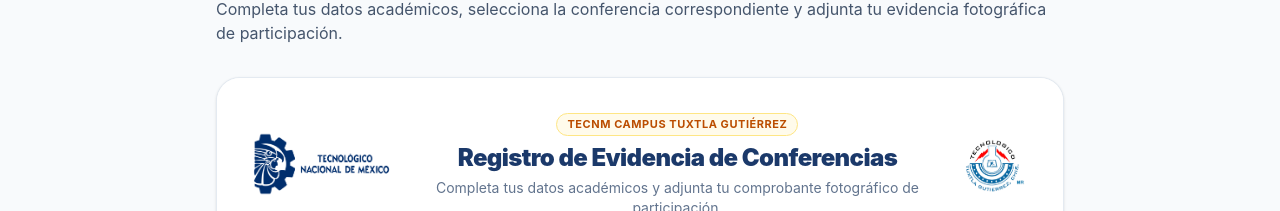
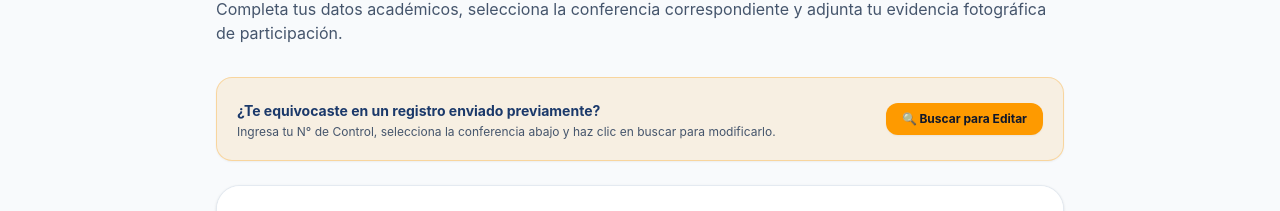
Before and after one commit to lolitolul2345-pixel/cabron, a React (Vite) app: page / in a window 1280 px wide. Shown: the part 169-380 px from the top of the page. Built offline with nearby package versions, Linux system fonts and the light colour scheme; no server answers.

Commit message:
Enhance registro component with editing and image handling
Updated the registro.tsx component to handle optional file input, improved image handling, and added functionality for searching and editing existing records.

```diff
--- a/src/Componentes/registro.tsx
+++ b/src/Componentes/registro.tsx
@@ -15,7 +15,7 @@ interface EvidenceFormData {
 }
 
 interface PreviewImage {
-  file: File;
+  file?: File;
   previewUrl: string;
 }
 
@@ -67,9 +67,16 @@ export default function Registro() {
   const [errorMsg, setErrorMsg] = useState<string | null>(null);
   const [successMsg, setSuccessMsg] = useState<string | null>(null);
 
+  // Estados para búsqueda y edición de registro
+  const [modoEdicion, setModoEdicion] = useState<boolean>(false);
+  const [idRegistroEdicion, setIdRegistroEdicion] = useState<string | null>(null);
+  const [isSearching, setIsSearching] = useState<boolean>(false);
+
   useEffect(() => {
     return () => {
-      imagenes.forEach((img) => URL.revokeObjectURL(img.previewUrl));
+      imagenes.forEach((img) => {
+        if (img.file) URL.revokeObjectURL(img.previewUrl);
+      });
     };
   }, [imagenes]);
 
@@ -108,7 +115,6 @@ export default function Registro() {
 
     if (nuevasImagenes.length > 0) {
       setErrorMsg(null);
-      // MÁXIMO 5 IMÁGENES
       setImagenes((prev) => [...prev, ...nuevasImagenes].slice(0, 5));
     }
   };
@@ -137,8 +143,84 @@ export default function Registro() {
   const removeImage = (indexToRemove: number) => {
     setImagenes((prev) => {
       const target = prev[indexToRemove];
-      if (target) URL.revokeObjectURL(target.previewUrl);
+      if (target && target.file) URL.revokeObjectURL(target.previewUrl);
       return prev.filter((_, idx) => idx !== indexToRemove);
+    });
+  };
+
+  // Buscar un registro previamente guardado para corregir datos
+  const handleBuscarParaEditar = async () => {
+    if (!formData.numeroControl.trim() || !formData.numeroConferencia) {
+      setErrorMsg('Ingresa tu número de control y selecciona la conferencia para buscar tu registro.');
+      return;
+    }
+
+    setIsSearching(true);
+    setErrorMsg(null);
+    setSuccessMsg(null);
+
+    try {
+      const { data, error } = await supabase
+        .from('registros_alumnos')
+        .select('*')
+        .eq('num_control', formData.numeroControl.trim().toUpperCase())
+        .eq('conferencia', formData.numeroConferencia)
+        .maybeSingle();
+
+      if (error) throw error;
+
+      if (!data) {
+        setErrorMsg(`No se encontró registro para el N° de Control "${formData.numeroControl.trim()}" en la conferencia seleccionada.`);
+        return;
+      }
+
+      setFormData({
+        numeroControl: data.num_control || '',
+        nombreAlumno: data.nombre || '',
+        semestre: data.semestre || '',
+        grupo: data.grupo || '',
+        carrera: data.carrera || '',
+        numeroConferencia: data.conferencia || '',
+        titulo: data.titulo_evidencia || '',
+        descripcion: data.descripcion || '',
+      });
+
+      const fotosGuardadas: PreviewImage[] = [
+        data.evidencia_url_1,
+        data.evidencia_url_2,
+        data.evidencia_url_3,
+        data.evidencia_url_4,
+        data.evidencia_url_5,
+      ]
+        .filter((url): url is string => Boolean(url))
+        .map((url) => ({ previewUrl: url }));
+
+      setImagenes(fotosGuardadas);
+      setIdRegistroEdicion(data.id);
+      setModoEdicion(true);
+      setSuccessMsg('✅ Registro encontrado. Modifica los campos que necesites y pulsa "Guardar Cambios".');
+    } catch (err: any) {
+      setErrorMsg(err.message || 'Error al buscar tu registro.');
+    } finally {
+      setIsSearching(false);
+    }
+  };
+
+  const cancelarEdicion = () => {
+    setModoEdicion(false);
+    setIdRegistroEdicion(null);
+    setImagenes([]);
+    setSuccessMsg(null);
+    setErrorMsg(null);
+    setFormData({
+      numeroControl: '',
+      nombreAlumno: '',
+      semestre: '',
+      grupo: '',
+      carrera: '',
+      numeroConferencia: '',
+      titulo: '',
+      descripcion: '',
     });
   };
 
@@ -164,6 +246,7 @@ export default function Registro() {
 
       for (let i = 0; i < imagenes.length; i++) {
         const item = imagenes[i];
+        if (item.file) {
           const fileExt = item.file.name.split('.').pop();
           const cleanControl = formData.numeroControl.replace(/[^a-zA-Z0-9]/g, '');
           const filePath = `${cleanControl}_${Date.now()}_${i + 1}.${fileExt}`;
@@ -181,8 +264,39 @@ export default function Registro() {
             .getPublicUrl(filePath);
 
           urlsSubidas.push(publicUrlData.publicUrl);
+        } else {
+          urlsSubidas.push(item.previewUrl);
+        }
       }
 
+      if (modoEdicion && idRegistroEdicion) {
+        // MODO EDICIÓN
+        const { error: updateError } = await supabase
+          .from('registros_alumnos')
+          .update({
+            num_control: formData.numeroControl.trim(),
+            nombre: formData.nombreAlumno.trim(),
+            carrera: formData.carrera,
+            semestre: formData.semestre,
+            grupo: formData.grupo.trim(),
+            conferencia: formData.numeroConferencia,
+            titulo_evidencia: formData.titulo.trim(),
+            descripcion: formData.descripcion.trim() || null,
+            evidencia_url_1: urlsSubidas[0] || null,
+            evidencia_url_2: urlsSubidas[1] || null,
+            evidencia_url_3: urlsSubidas[2] || null,
+            evidencia_url_4: urlsSubidas[3] || null,
+            evidencia_url_5: urlsSubidas[4] || null,
+          })
+          .eq('id', idRegistroEdicion);
+
+        if (updateError) throw updateError;
+
+        setSuccessMsg('¡Tu registro de asistencia ha sido actualizado exitosamente!');
+        setModoEdicion(false);
+        setIdRegistroEdicion(null);
+      } else {
+        // NUEVO REGISTRO
         const { error: insertError } = await supabase
           .from('registros_alumnos')
           .insert([
@@ -194,7 +308,7 @@ export default function Registro() {
               grupo: formData.grupo.trim(),
               conferencia: formData.numeroConferencia,
               titulo_evidencia: formData.titulo.trim(),
-            descripcion: formData.descripcion.trim() || null, // Opcional
+              descripcion: formData.descripcion.trim() || null,
               evidencia_url_1: urlsSubidas[0] || null,
               evidencia_url_2: urlsSubidas[1] || null,
               evidencia_url_3: urlsSubidas[2] || null,
@@ -203,15 +317,19 @@ export default function Registro() {
               hora: new Date().toISOString(),
             },
           ]);
+
         if (insertError) {
           console.error('Error al insertar registro:', insertError);
           throw new Error(`Error en base de datos: ${insertError.message}`);
         }
 
         setSuccessMsg('¡Evidencia registrada exitosamente en CheckPoint!');
+      }
 
-      // Limpiar formulario tras éxito
-      imagenes.forEach((img) => URL.revokeObjectURL(img.previewUrl));
+      // Limpiar formulario
+      imagenes.forEach((img) => {
+        if (img.file) URL.revokeObjectURL(img.previewUrl);
+      });
       setImagenes([]);
       setFormData({
         numeroControl: '',
@@ -224,7 +342,7 @@ export default function Registro() {
         descripcion: '',
       });
     } catch (err: any) {
-      setErrorMsg(err.message || 'Ocurrió un error al registrar tu evidencia.');
+      setErrorMsg(err.message || 'Ocurrió un error al procesar tu registro.');
     } finally {
       setIsSubmitting(false);
     }
@@ -274,11 +392,42 @@ export default function Registro() {
       <main className="flex-1 max-w-4xl w-full mx-auto px-4 sm:px-6 py-8 sm:py-12">
         <div className="mb-8 text-center sm:text-left">
           <h1 className="text-2xl sm:text-3xl font-bold text-[#1B396A] tracking-tight">
-            Registro de Evidencia de Conferencias
+            {modoEdicion ? 'Corregir Evidencia de Conferencia' : 'Registro de Evidencia de Conferencias'}
           </h1>
           <p className="mt-1.5 text-sm sm:text-base text-slate-600">
-            Completa tus datos académicos, selecciona la conferencia correspondiente y adjunta tu evidencia fotográfica de participación.
+            {modoEdicion
+              ? 'Estás en modo edición. Haz los cambios necesarios y presiona "Guardar Cambios".'
+              : 'Completa tus datos académicos, selecciona la conferencia correspondiente y adjunta tu evidencia fotográfica de participación.'}
           </p>
+        </div>
+
+        {/* BANNER DE BÚSQUEDA PARA EDITAR REGISTROS PREVIOS */}
+        <div className="mb-6 p-4 sm:p-5 rounded-2xl bg-amber-500/10 border border-amber-500/30 text-slate-800 flex flex-col sm:flex-row items-start sm:items-center justify-between gap-4 shadow-xs">
+          <div>
+            <span className="text-sm font-bold text-[#1B396A]">¿Te equivocaste en un registro enviado previamente?</span>
+            <p className="text-xs text-slate-600 mt-0.5">
+              Ingresa tu N° de Control, selecciona la conferencia abajo y haz clic en buscar para modificarlo.
+            </p>
+          </div>
+          <div className="flex items-center gap-2 w-full sm:w-auto shrink-0">
+            <button
+              type="button"
+              onClick={handleBuscarParaEditar}
+              disabled={isSearching}
+              className="w-full sm:w-auto px-4 py-2 rounded-xl bg-amber-500 hover:bg-amber-600 active:bg-amber-700 text-slate-900 font-bold text-xs shadow-xs transition-all flex items-center justify-center gap-1.5 cursor-pointer disabled:opacity-50"
+            >
+              {isSearching ? 'Buscando...' : '🔍 Buscar para Editar'}
+            </button>
+            {modoEdicion && (
+              <button
+                type="button"
+                onClick={cancelarEdicion}
+                className="px-3 py-2 rounded-xl bg-slate-200 hover:bg-slate-300 text-slate-700 font-bold text-xs transition-all cursor-pointer"
+              >
+                Cancelar
+              </button>
+            )}
+          </div>
         </div>
 
         {errorMsg && (
@@ -305,7 +454,6 @@ export default function Registro() {
         >
           {/* ZONA BLANCA INSTITUCIONAL CON AMBOS LOGOTIPOS */}
           <div className="p-6 sm:p-8 border-b border-slate-100 flex flex-col sm:flex-row items-center justify-between gap-6 bg-white">
-            {/* Logo TecNM Izquierda */}
             <img
               src="/photos/Logo-TecNM.png"
               alt="Logo TecNM"
@@ -315,7 +463,6 @@ export default function Registro() {
               }}
             />
 
-            {/* Texto central institucional */}
             <div className="text-center flex-1">
               <span className="inline-block text-[11px] font-bold uppercase tracking-wider bg-amber-50 text-amber-700 border border-amber-200 px-2.5 py-0.5 rounded-full mb-1.5">
                 TecNM Campus Tuxtla Gutiérrez
@@ -328,7 +475,6 @@ export default function Registro() {
               </p>
             </div>
 
-            {/* Escudo TecNM Tuxtla Derecha */}
             <img
               src="/photos/tux.png"
               alt="Logo TecNM Tuxtla Gutiérrez"
@@ -338,6 +484,7 @@ export default function Registro() {
               }}
             />
           </div>
+
           {/* SECCIÓN 1: DATOS ACADÉMICOS */}
           <div className="p-6 sm:p-8 border-b border-slate-100">
             <div className="flex items-center gap-2.5 mb-6">
@@ -512,7 +659,7 @@ export default function Registro() {
             </div>
           </div>
 
-          {/* SECCIÓN 3: SUBIR FOTOS (HASTA 2) */}
+          {/* SECCIÓN 3: SUBIR FOTOS */}
           <div className="p-6 sm:p-8">
             <div className="flex items-center justify-between mb-4">
               <div className="flex items-center gap-2.5">
@@ -597,7 +744,7 @@ export default function Registro() {
                       </button>
                     </div>
                     <span className="absolute bottom-2 left-2 bg-slate-900/75 text-white text-[11px] font-medium px-2 py-0.5 rounded-md truncate max-w-[85%]">
-                      {item.file.name}
+                      {item.file ? item.file.name : `Foto actual ${idx + 1}`}
                     </span>
                   </div>
                 ))}
@@ -608,7 +755,11 @@ export default function Registro() {
               <button
                 type="submit"
                 disabled={isSubmitting}
-                className="w-full sm:w-auto min-w-[220px] py-3.5 px-6 rounded-xl bg-[#1B396A] hover:bg-[#152d54] active:bg-[#102240] disabled:bg-slate-300 disabled:text-slate-500 text-white font-semibold text-sm shadow-md shadow-[#1B396A]/20 transition-all flex items-center justify-center gap-2 cursor-pointer"
+                className={`w-full sm:w-auto min-w-[220px] py-3.5 px-6 rounded-xl text-white font-semibold text-sm shadow-md transition-all flex items-center justify-center gap-2 cursor-pointer ${
+                  modoEdicion
+                    ? 'bg-amber-600 hover:bg-amber-700 active:bg-amber-800 shadow-amber-600/20'
+                    : 'bg-[#1B396A] hover:bg-[#152d54] active:bg-[#102240] shadow-[#1B396A]/20'
+                } disabled:bg-slate-300 disabled:text-slate-500`}
               >
                 {isSubmitting ? (
                   <>
@@ -616,8 +767,10 @@ export default function Registro() {
                       <circle className="opacity-25" cx="12" cy="12" r="10" stroke="currentColor" strokeWidth="4" />
                       <path className="opacity-75" fill="currentColor" d="M4 12a8 8 0 018-8V0C5.373 0 0 5.373 0 12h4zm2 5.291A7.962 7.962 0 014 12H0c0 3.042 1.135 5.824 3 7.938l3-2.647z" />
                     </svg>
-                    <span>Enviando evidencia...</span>
+                    <span>{modoEdicion ? 'Actualizando...' : 'Enviando evidencia...'}</span>
                   </>
+                ) : modoEdicion ? (
+                  'Guardar Cambios en Evidencia'
                 ) : (
                   'Registrar Evidencia'
                 )}
```
Lines whose indentation alone changed are shown as unchanged.
